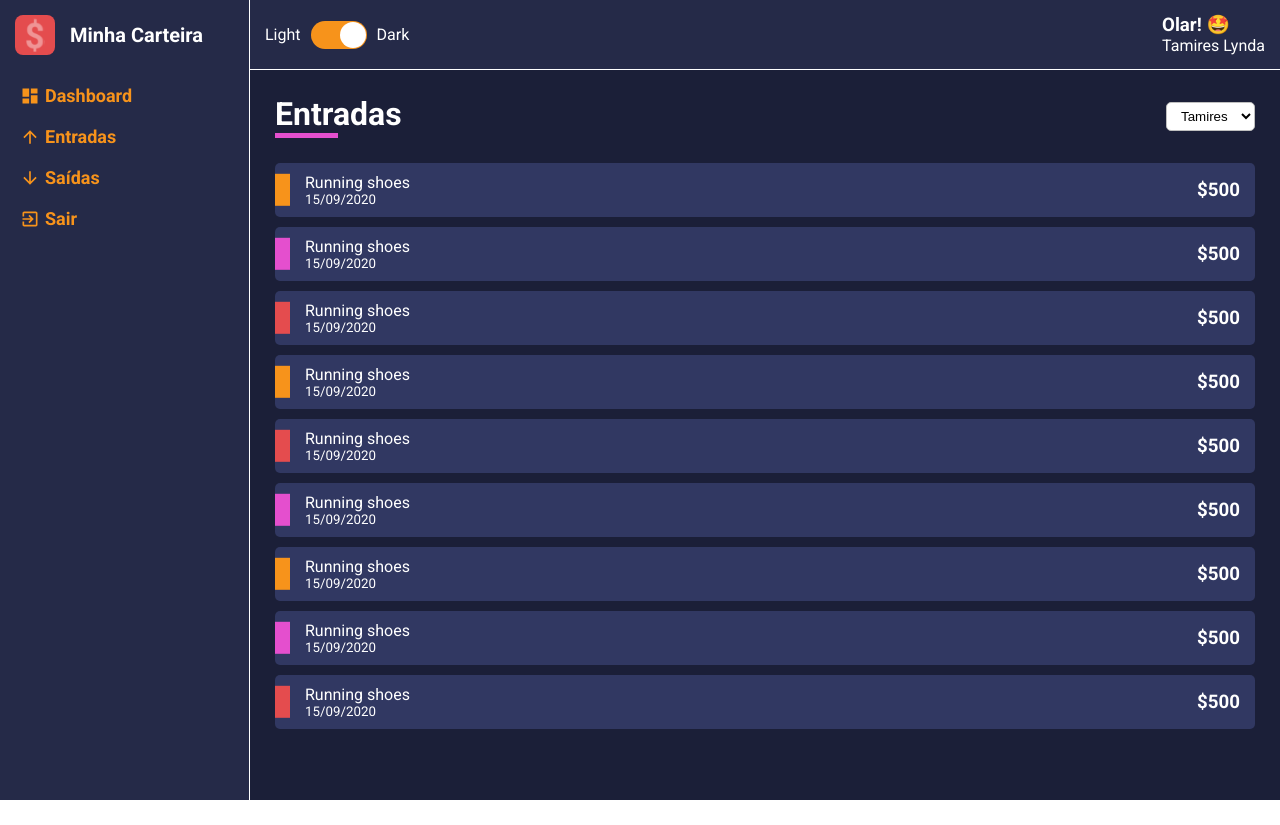
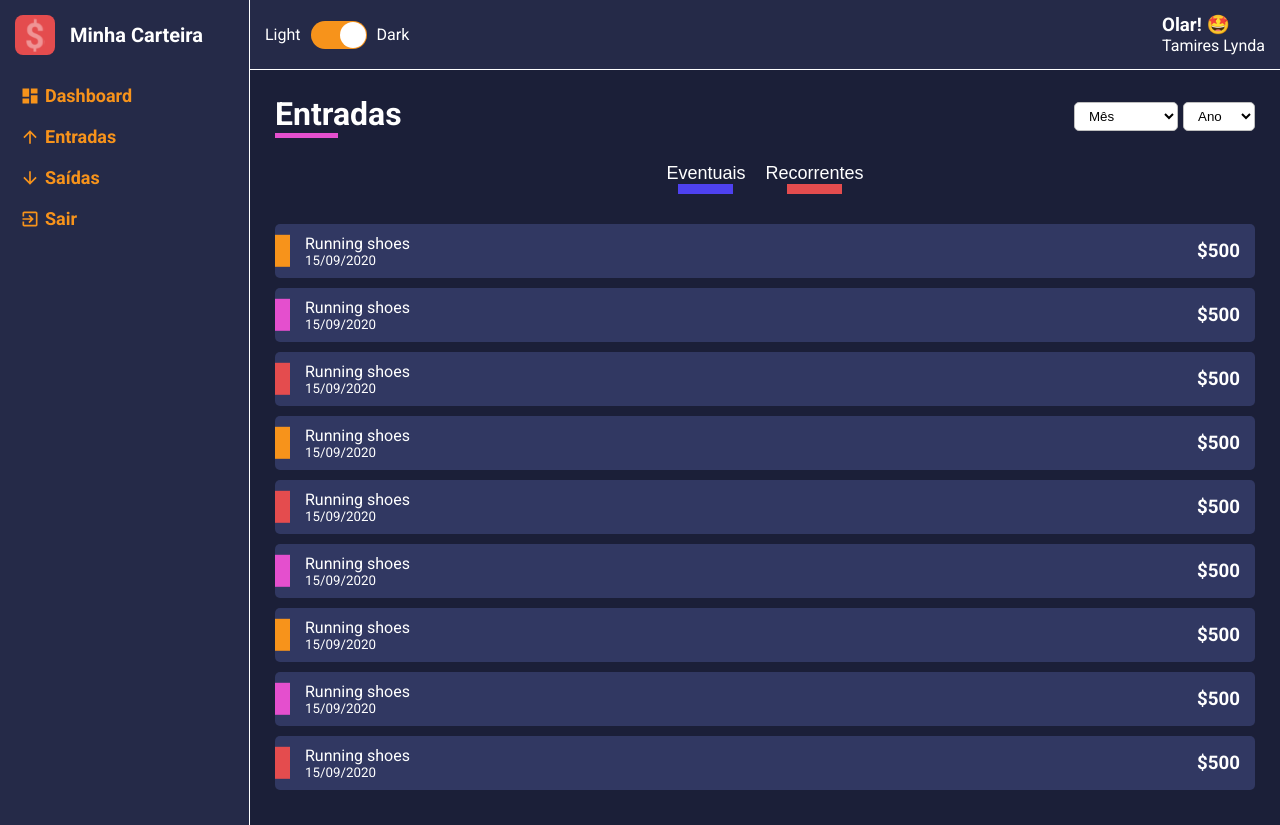
Before and after one commit to tamires-manhaes/wallet-dashboard, a React (Create React App) app: page / in a window 1280 px wide. Before the commit the page ends 800 px from the top, so only its background shows below. Built offline with nearby package versions, Linux system fonts and the light colour scheme.

Commit message:
adiconando filtros

```diff
--- a/src/pages/List/index.tsx
+++ b/src/pages/List/index.tsx
@@ -1,30 +1,57 @@
 import React from 'react';
 
-import { Container, Content } from './styles';
+import { Container, Content, Filters } from './styles';
 
 import ContentHeader from '../../components/ContentHeader';
 import SelectInput from '../../components/SelectInput';
 import HistoryCard from '../../components/HistoryFinanceCard';
 
 const List: React.FC = () => {
-  const options = [{ value: 'Tam', label: 'Tamires' }, { value: 'Br', label: 'Brooke' }, { value: 'Lol', label: 'Lola' }];
+  const months = [
+    { value: 0, label: 'Mês' },
+    { value: 3, label: 'Março' },
+    { value: 4, label: 'Abril' },
+    { value: 5, label: 'Maio' },
+    { value: 6, label: 'Junho' },
+    { value: 7, label: 'Julho' },
+    { value: 8, label: 'Agosto' },
+    { value: 9, label: 'Setembro' },
+    { value: 10, label: 'Outubro' },
+    { value: 11, label: 'Novembro' },
+    { value: 12, label: 'Dezembro' },
+  ];
+
+  const years = [
+    { value: 0, label: 'Ano' },
+    { value: 2016, label: '2016' },
+    { value: 2017, label: '2017' },
+    { value: 2018, label: '2018' },
+    { value: 2019, label: '2019' },
+    { value: 2020, label: '2020' },
+  ]
 
   return (
     <Container>
       <ContentHeader title="Entradas" lineColor="#E44FCE">
-        <SelectInput options={options}/>
+        <SelectInput options={months}/>
+        <SelectInput options={years}/>
       </ContentHeader>
 
+      <Filters>
+        <button type="button" className="tag-filter tag-filter-eventuals">Eventuais</button>
+        <button type="button" className="tag-filter tag-filter-recurrent">Recorrentes</button>
+      </Filters>
+
       <Content>
-        <HistoryCard  cardColor="#313862" tagColor="#F7931B" title="Running shoes" subtitle="15/09/2020" amount="$500"/>
-        <HistoryCard  cardColor="#313862" tagColor="#E44FCE" title="Running shoes" subtitle="15/09/2020" amount="$500"/>
-        <HistoryCard  cardColor="#313862" tagColor="#E44C4E" title="Running shoes" subtitle="15/09/2020" amount="$500"/>
-        <HistoryCard  cardColor="#313862" tagColor="#F7931B" title="Running shoes" subtitle="15/09/2020" amount="$500"/>
-        <HistoryCard  cardColor="#313862" tagColor="#E44C4E" title="Running shoes" subtitle="15/09/2020" amount="$500"/>
-        <HistoryCard  cardColor="#313862" tagColor="#E44FCE" title="Running shoes" subtitle="15/09/2020" amount="$500"/>
-        <HistoryCard  cardColor="#313862" tagColor="#F7931B" title="Running shoes" subtitle="15/09/2020" amount="$500"/>
-        <HistoryCard  cardColor="#313862" tagColor="#E44FCE" title="Running shoes" subtitle="15/09/2020" amount="$500"/>
-        <HistoryCard  cardColor="#313862" tagColor="#E44C4E" title="Running shoes" subtitle="15/09/2020" amount="$500"/>
+        <HistoryCard tagColor="#F7931B" title="Running shoes" subtitle="15/09/2020" amount="$500"/>
+        <HistoryCard tagColor="#E44FCE" title="Running shoes" subtitle="15/09/2020" amount="$500"/>
+        <HistoryCard tagColor="#E44C4E" title="Running shoes" subtitle="15/09/2020" amount="$500"/>
+        <HistoryCard tagColor="#F7931B" title="Running shoes" subtitle="15/09/2020" amount="$500"/>
+        <HistoryCard tagColor="#E44C4E" title="Running shoes" subtitle="15/09/2020" amount="$500"/>
+        <HistoryCard tagColor="#E44FCE" title="Running shoes" subtitle="15/09/2020" amount="$500"/>
+        <HistoryCard tagColor="#F7931B" title="Running shoes" subtitle="15/09/2020" amount="$500"/>
+        <HistoryCard tagColor="#E44FCE" title="Running shoes" subtitle="15/09/2020" amount="$500"/>
+        <HistoryCard tagColor="#E44C4E" title="Running shoes" subtitle="15/09/2020" amount="$500"/>
       </Content>
     </Container>
   )
--- a/src/pages/List/styles.ts
+++ b/src/pages/List/styles.ts
@@ -7,3 +7,42 @@
 export const Content = styled.ul`
 
 `;
+
+export const Filters = styled.div`
+  width: 100%;
+  display: flex;
+  justify-content: center;
+  margin-bottom: 30px;
+
+  .tag-filter{
+    position: relative;
+    font-size: 18px;
+    font-weight: 500;
+    background: none;
+    border: none;
+    color: ${props => props.theme.colors.white};
+
+    margin: 0 10px;
+    transition: opacity 350ms ease;
+
+    &:hover {
+      opacity: .8;
+    }
+
+    &-recurrent::after {
+      content: '';
+      display: block;
+      width: 55px;
+      margin: 0 auto;
+      border-bottom: 10px solid ${props => props.theme.colors.warning};
+    }
+
+    &-eventuals::after{
+      content: '';
+      display: block;
+      width: 55px;
+      margin: 0 auto;
+      border-bottom: 10px solid ${props => props.theme.colors.success};
+    }
+  }
+`;
```
